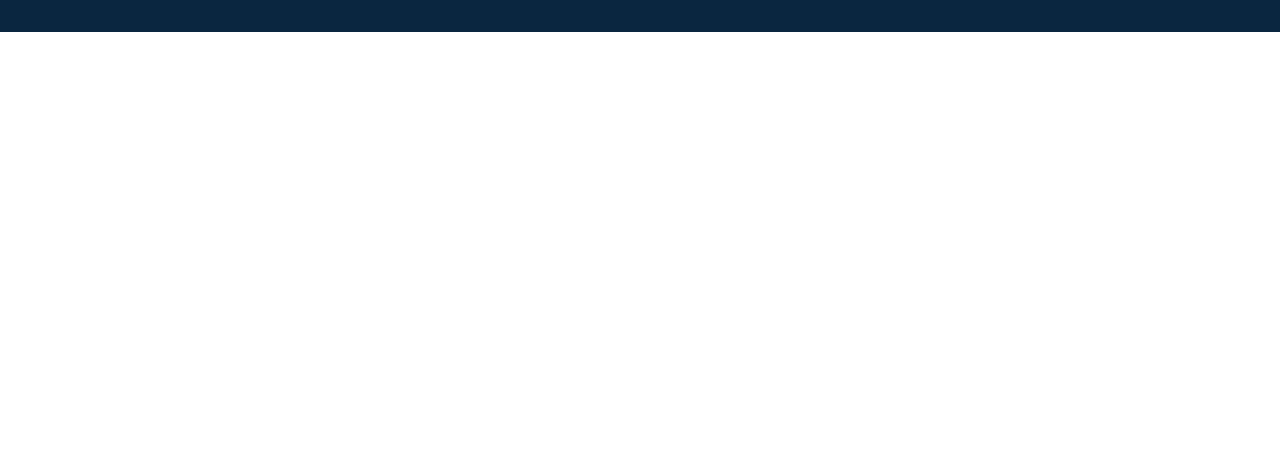
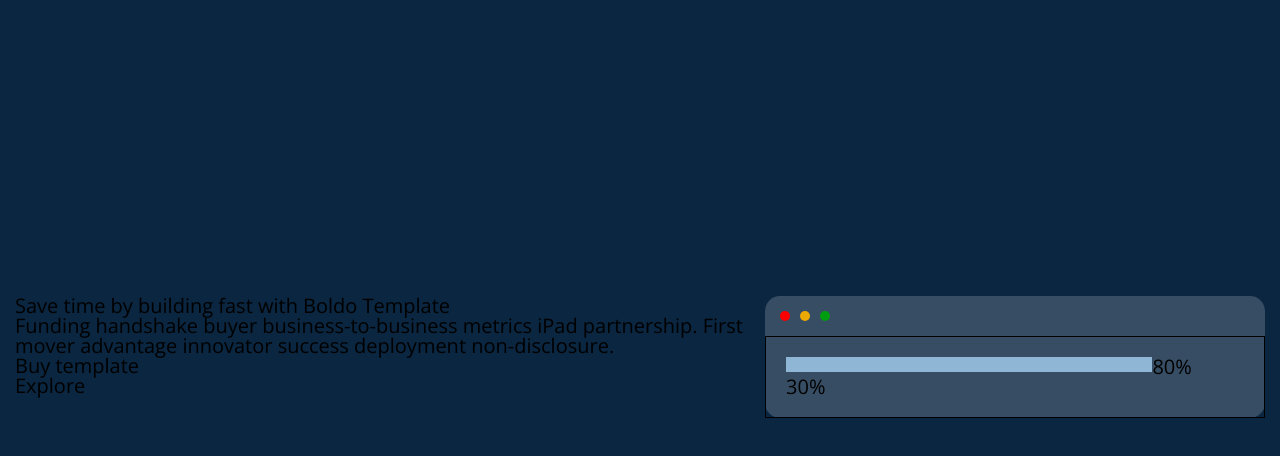
Before and after one commit to Potykun/project_boldo, a website built with webpack: page src/index.html in a window 1280 px wide. Shown: the part 118-574 px from the top of the page. Built offline with nearby package versions, Linux system fonts and the light colour scheme; files whose address does not match are found by name.

Commit message:
before inst win

```diff
--- a/src/index.html
+++ b/src/index.html
@@ -3,13 +3,56 @@
 @@include('html/_head.htm',{
 "title":"HomePage"
 })
+
 <body>
 	<div class="wrapper">
 		@@include('html/_header.htm',{})
 		<main class="page">
+			<div class="main">
+				<div class="main__container">
+					<div class="main__body">
+						<div class="main-content">
+							<h1 class="main-content__head">Save time by building fast with Boldo Template</h1>
+							<p class="main-content__text text">Funding handshake buyer business-to-business metrics iPad
+								partnership. First mover advantage innovator success
+								deployment non-disclosure.</p>
+							<div class="main-content__buttons">
+								<div class="main-content__button button--green">Buy template</div>
+								<div class="main-content__button button--transp">Explore</div>
+							</div>
+						</div>
+						<div class="main-grafics">
+							<div class="main-grafics__inp">
+								<div class="main-grafics__dots"><span class="dot dot--red"></span><span
+										class="dot dot-yellow"></span><span class="dot dot--green"></span></div>
+								<div class="main-grafics__body grafic-body">
+									<ul class="grafic-body__list">
+										<li class="grafic-body__item">
+											<div class="grafic-body__head"></div>
+											<div class="grafic-body__content">
+												<div class="grafic-body__line grafic-body__line--grey"></div>
+												<div class="grafic-body__num grafic-body__num--grey">80<span>%</span></div>
+											</div>
+										</li>
+										<li class="grafic-body__item">
+											<div class="grafic-body__head"></div>
+											<div class="grafic-body__content">
+												<div class="grafic-body__line grafic-body__line--blue"></div>
+												<div class="grafic-body__num grafic-body__num--blue">30<span>%</span></div>
+											</div>
+										</li>
+									</ul>
+								</div>
+							</div>
+						</div>
+					</div>
+					<div class="main__footer"></div>
+				</div>
+			</div>
 		</main>
 		@@include('html/_footer.htm',{})
 	</div>
 	@@include('html/_js.htm',{})
 </body>
+
 </html>
--- a/src/js/app.js
+++ b/src/js/app.js
@@ -175,7 +175,7 @@
 // Модуль поекранної прокрутки
 // Документація: https://template.fls.guru/template-docs/modul-poekrannoj-prokrutki-stranicy-fullpage.html
 // Сніппет(HTML):
-// import './libs/fullpage.js'
+import './libs/fullpage.js'
 
 // Модуль паралаксу
 // Документація: https://template.fls.guru/template-docs/paralaks-pri-skroli.html
--- a/src/js/files/script.js
+++ b/src/js/files/script.js
@@ -2,3 +2,6 @@
 import { isMobile } from "./functions.js";
 // Підключення списку активних модулів
 import { flsModules } from "./modules.js";
+//=================== grafiks valuse ==================
+
+//===================  ==================
--- a/src/scss/common.scss
+++ b/src/scss/common.scss
@@ -8,3 +8,22 @@
 	border: 2px solid #FFF;
 	background: #FFF;
 }
+
+.dot {
+	width: rem(10);
+	height: rem(10);
+	background-color: #fff;
+	border-radius: 50%;
+}
+
+.dot--red {
+	background-color: #fc0000;
+}
+
+.dot-yellow {
+	background-color: #ECAA00;
+}
+
+.dot--green {
+	background-color: #009D10;
+}
--- a/src/scss/header.scss
+++ b/src/scss/header.scss
@@ -1,8 +1,11 @@
 //====================================================================================================
 .header {
-	background-color: inherit;
-	background-color: $DarkBlue;
+	position: absolute;
+	top: 0;
+	left: 0;
+	width: 100%;
 
+	// height: 100%;
 	// .header__container
 	&__container {
 		display: flex;
--- a/src/scss/home.scss
+++ b/src/scss/home.scss
@@ -1,3 +1,105 @@
 //====================================================================================================
+.main {
+	min-height: 100vh;
+	background-color: $DarkBlue;
+	padding-top: rem(150);
+	display: flex;
+	align-items: center;
+
+	// .main__container
+	&__container {}
+
+	// .main__body
+	&__body {
+		display: flex;
+	}
+
+	// .main__footer
+	&__footer {}
+}
+
+.main-content {
+	flex: 0 1 60%;
+
+	// .main-content__head
+	&__head {}
+
+	// .main-content__text
+	&__text {}
+
+	// .main-content__buttons
+	&__buttons {}
+
+	// .main-content__button
+	&__button {}
+}
+
+.text {}
+
+.button--green {}
+
+.button--transp {}
+
+.main-grafics {
+	flex: 0 1 40%;
+	background: rgba(255, 255, 255, 0.18);
+	border-radius: 15.03px;
+
+	// .main-grafics__inp
+	&__inp {}
+
+	// .main-grafics__dots
+	&__dots {
+		display: flex;
+		align-items: center;
+		gap: rem(10);
+		margin: rem(15);
+	}
+
+	// .main-grafics__body
+	&__body {}
+}
+
+.grafic-body {
+	padding: rem(20);
+	border: 1px solid #000;
+
+	// .grafic-body__list
+	&__list {}
+
+	// .grafic-body__item
+	&__item {}
+
+	// .grafic-body__head
+	&__head {}
+
+	// .grafic-body__content
+	&__content {
+		display: flex;
+	}
+
+	// .grafic-body__line
+	&__line {
+		height: rem(15);
+	}
+
+	// .grafic-body__line--grey
+	&__line--grey {
+		background-color: #8FB6D5;
+		width: 80%;
+	}
+
+	// .grafic-body__num
+	&__num {}
+
+	// .grafic-body__num--grey
+	&__num--grey {}
+
+	// .grafic-body__line--blue
+	&__line--blue {}
+
+	// .grafic-body__num--blue
+	&__num--blue {}
+}
 
 //====================================================================================================
```
Lines whose indentation alone changed are shown as unchanged.
